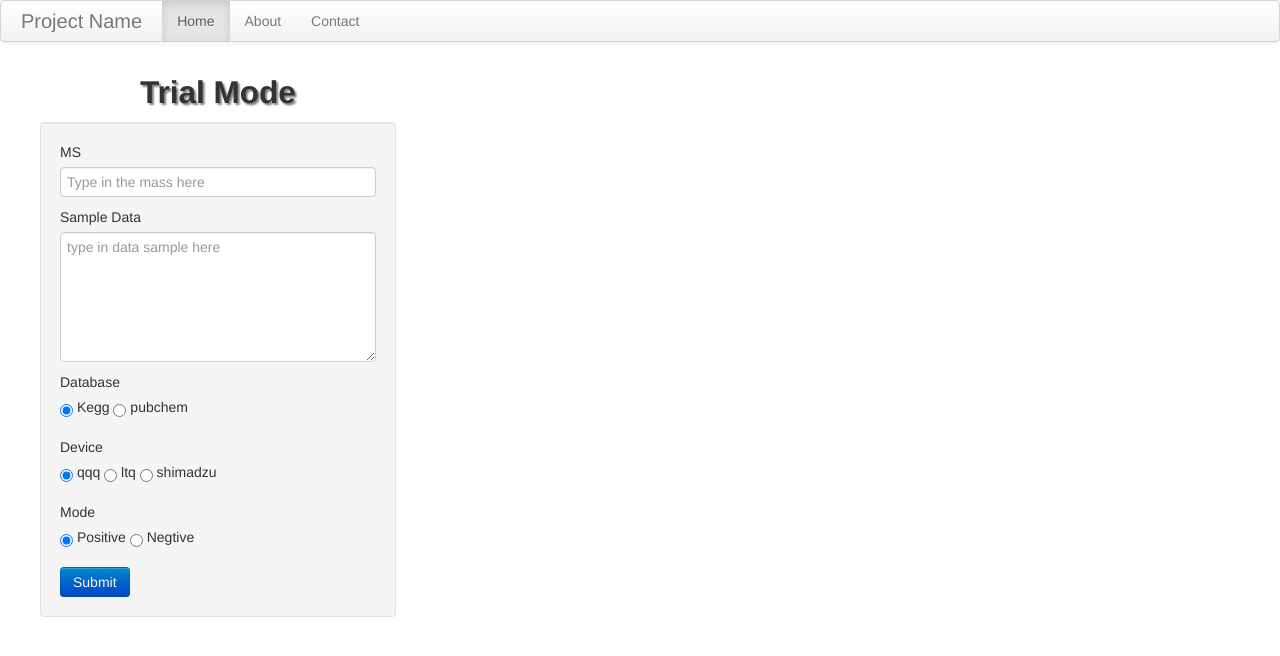
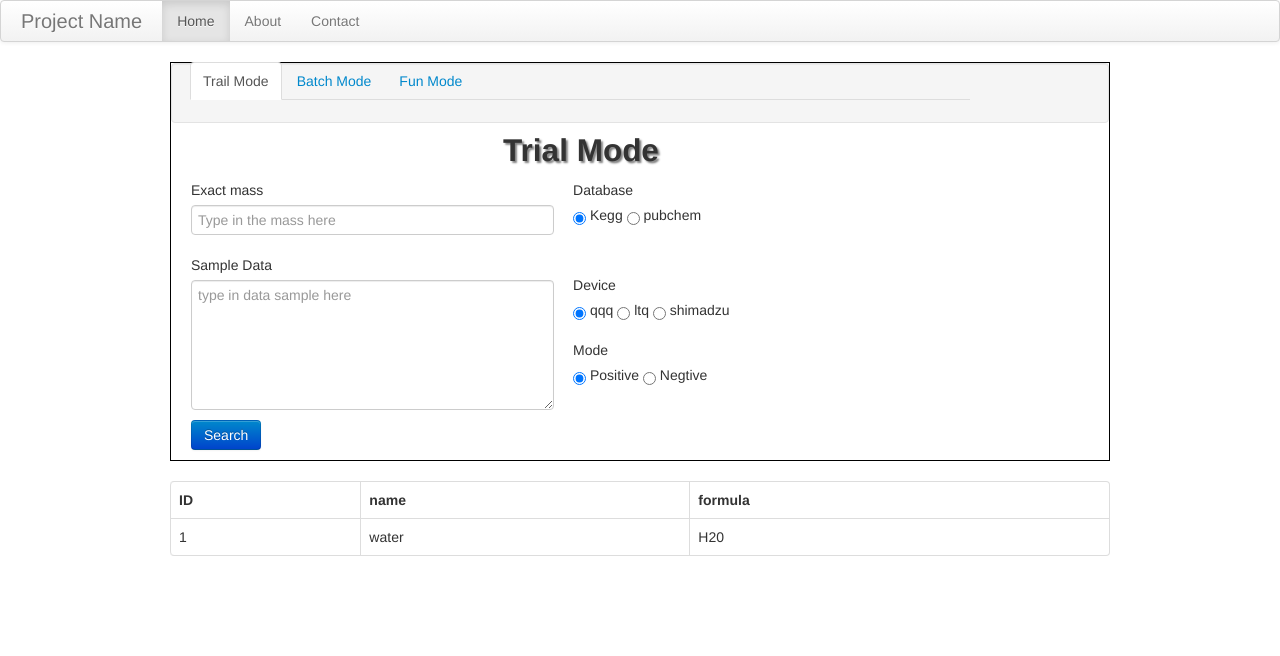
Before and after one commit to huibinshen/lvfrontend, a plain HTML site: page frontend/index.html in a window 1280 px wide. Drawn offline with Linux system fonts and the light colour scheme.

Commit message:
basic frame build

```diff
--- a/frontend/index.html
+++ b/frontend/index.html
@@ -19,27 +19,44 @@
       </div>
     </header>
 
+    <div class="container">
+      <div class="span10">
+	<ul class="nav nav-tabs">
+	  <li class="active">
+	    <a href="#">Trail Mode</a>
+	  </li>
+	  <li><a href="#">Batch Mode</a></li>
+	  <li><a href="#">Fun Mode</a></li>
+	</ul>
+      </div>
+      <div class="container-fluid">
+        <div class="span10">
+          <div class="title" style="text-shadow: 2px 2px 2px grey; text-align:center;">
+          <h2>Trial Mode</h2>
+          </div>
+        </div>
 
-    <div class="container-fluid">
-      <div class="row-fluid">
-        <div class="span4">
-          <div class="container-fluid">
-            <div class="row-fluid">
-              <div class="span12">
-                <div class="title" style="text-shadow: 2px 2px 2px gray; text-align:center;">
-                  <h2>Trial Mode</h2>
-                </div>
-                <form class="well" method="post" action="../../../cgi-bin/form.py">
-
-                  <label>MS</label>
-                  <input type="text" name="mass" class="span12" placeholder="Type in the mass here">
-
+        <div class="row-fluid">
+          <form class="well" method="post" action="../../../cgi-bin/form.py">
+            <div class="span5">
+              <div class="control-group">
+                <label class="control-label" for="mass">Exact mass</label>
+                <div class="controls">
+                  <input type="text" id="mass" name="mass" class="span12" placeholder="Type in the mass here">
+                 </div>
+              </div>
                   <label>Sample Data</label>
                   <textarea name="peak" cols=35 rows=6 class="span12" placeholder="type in data sample here"></textarea>
-
-                  <label>Database</label>
-                  <input type="radio" name="db" value="kegg" checked="checked"> Kegg
+                 <button class="btn btn-primary">Search</button>
+            </div>
+            <div class="span5">
+              <div class="control-group">
+                <label class="control-label" for="db">Database</label>
+                <div class="controls">
+                  <input type="radio" id="db" name="db" value="kegg" checked="checked"> Kegg
                   <input type="radio" name="db" value="pubchem"> pubchem
+                </div>
+              </div>
                   <br><br>
 
                   <label>Device</label>
@@ -52,20 +69,22 @@
                   <input type="radio" name="mode" value="positive" checked="checked"> Positive
                   <input type="radio" name="mode" value="negtive"> Negtive
                   <br><br>
-
-                  <button class="btn btn-primary">Submit</button>
-
-                </form>
-              </div>
             </div>
-          </div>
-        </div>
-
-
+          </form>
         </div>
       </div>
+      <br>
+      <div class="container">
+        <table class="table table-bordered">
+	  <thead>
+            <tr> <th>ID</th> <th>name</th> <th>formula</th> </tr>
+          </thead>
+          <tbody>
+	    <tr> <td>1</td> <td>water</td> <td>H20</td> </tr>
+          </tbody>
+        </table>
+      </div>
     </div>
-
     <script src="js/bootstrap.js" />
   </body>
 </html>
```
Also changed, not shown: frontend/css/bootstrap.css.
